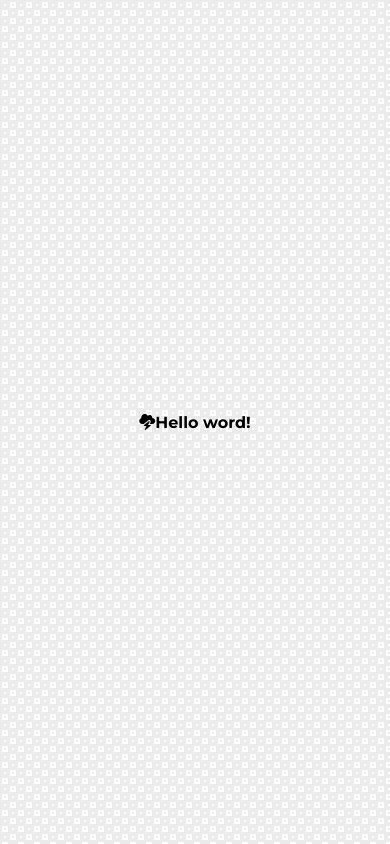
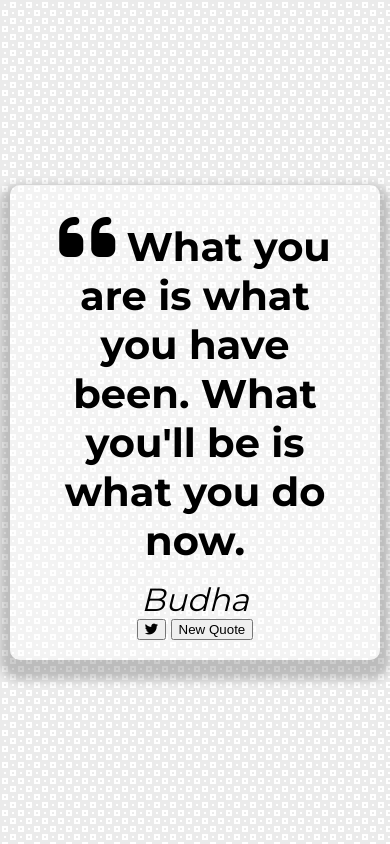
Before and after one commit to Ana-teston/Quote_Project, a plain HTML site: page index.html in a window 390 px wide. Drawn offline with Linux system fonts and the light colour scheme.

Commit message:
responsive for mobiles - add media query

```diff
--- a/index.html
+++ b/index.html
@@ -10,8 +10,24 @@
   <link rel="stylesheet" href="style.css">
 </head>
 <body>
-  <i class="fa-solid fa-cloud-bolt"></i>
-  <p>Hello word!</p>
+  <div class="quote-container" id="quote-container">
+    <!-- Quote -->
+    <div class="quote-text">
+      <i class="fas fa-quote-left"></i>
+      <span id="quote">What you are is what you have been. What you'll be is what you do now.</span>
+    </div>
+    <!-- Author -->
+    <div class="quote-author">
+      <span id="author">Budha</span>
+    </div>
+    <!-- Buttons -->
+    <div class="button-container">
+      <button class="twitter-button" id="twitter" title="Tweet This!">
+        <i class="fab fa-twitter"></i>
+      </button>
+      <button id="new-quote">New Quote</button>
+    </div>
+  </div>
 
   <!-- Script-->
   <script src="script.js"></script>
--- a/style.css
+++ b/style.css
@@ -17,3 +17,43 @@ body {
   align-items: center;
   justify-content: center;
 }
+
+.quote-container {
+  width: auto;
+  max-width: 900px;
+  padding: 20px 30px;
+  border-radius: 10px;
+  background-color: rgba(255, 255,255, 0.4);
+  box-shadow: 0 10px 10px 10px rgba(0, 0, 0, 0.2);
+}
+
+.quote-text {
+  font-size: 2.75rem;
+}
+
+.long-quote {
+  font-size: 2rem;
+}
+
+.fa-quote-left {
+  font-size: 4rem;
+}
+
+.quote-author {
+  margin-top: 15px;
+  font-size: 2rem;
+  font-weight: 400;
+  font-style: italic;
+}
+
+/* Media Query: Tablet or smaller */
+
+@media screen and (max-width: 1000px) {
+  .quote-container{
+    margin: auto 10px;
+  }
+
+  .quote-text {
+    font-size: 2.5rem;
+  }
+}
```
